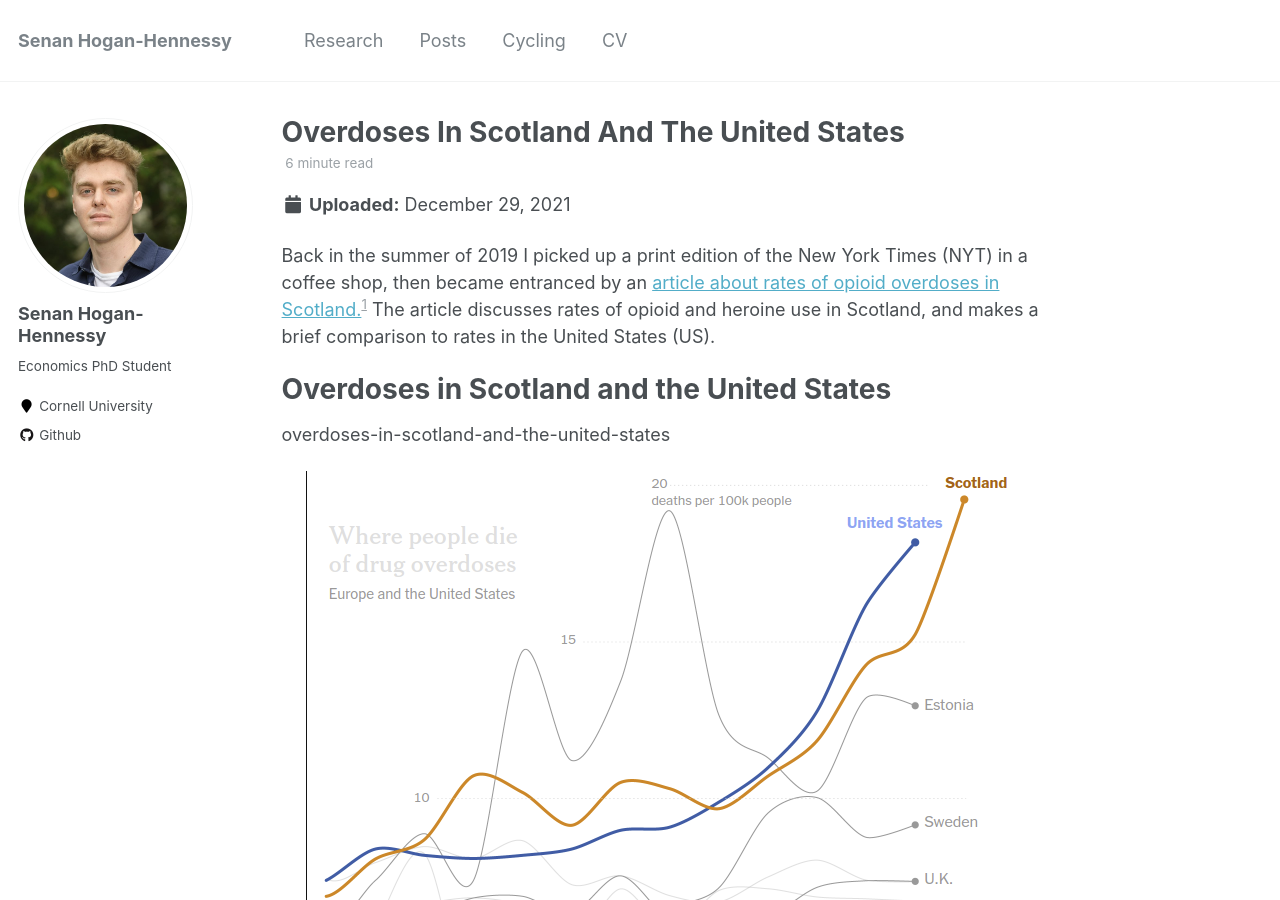
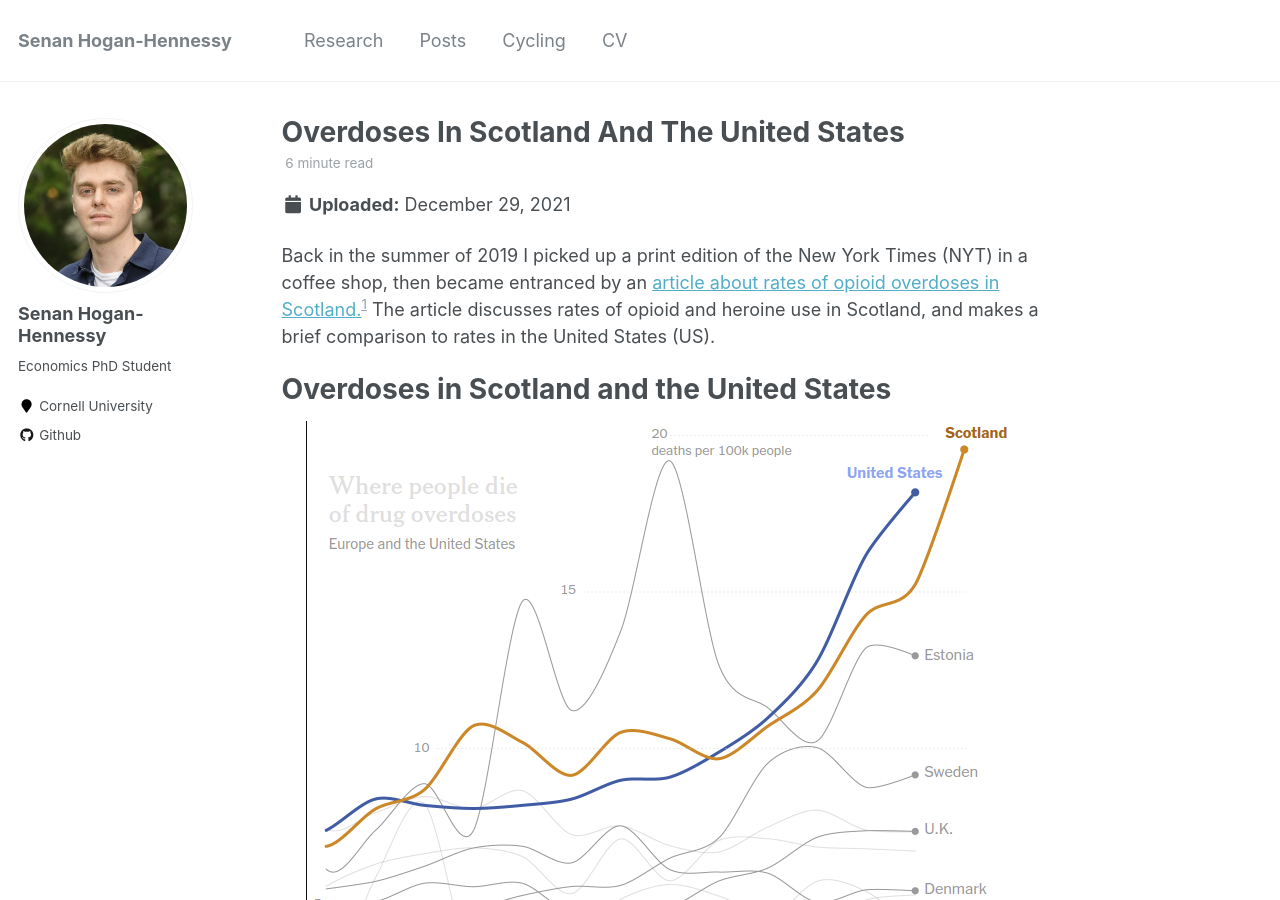
Before and after one commit to shoganhennessy/shoganhennessy.github.io, a Jekyll site: the page built from _posts/2021-12-29-overdoses-in-scotland-and-the-united-states.md, in a window 1280 px wide and 900 px high. Built offline with Jekyll 4.4.1, drawn with Linux system fonts in a browser that asks for light colours.

Commit message:
first draft on Scotland completed.

```diff
--- a/_posts/2021-12-29-overdoses-in-scotland-and-the-united-states.md
+++ b/_posts/2021-12-29-overdoses-in-scotland-and-the-united-states.md
@@ -2,8 +2,6 @@
 The article discusses rates of opioid and heroine use in Scotland, and makes a brief comparison to rates in the United States (US).
 
 # Overdoses in Scotland and the United States
-
-overdoses-in-scotland-and-the-united-states
 
 <p align="center">
 <img src="../files/posts/2021-12-29-overdoses-in-scotland-and-the-united-states-files/nyt-graph-overdose.png" style="display: block; margin: auto;" />
@@ -166,7 +164,7 @@
 England is clearly the dominant country in the UK makeup, which may explain why the UK as a whole does not have the rise in drug overdoses that we see in Scotland.
 The UK Office of National Statistics has documented that the rise in drug overdoses in the UK is concentrated outside of South England.[^2]
 
-<iframe height="574px" width="100%" src="https://www.ons.gov.uk/visualisations/dvc1499/fig4/index.html"></iframe>
+<iframe height="574px" width="150%" src="https://www.ons.gov.uk/visualisations/dvc1499/fig4/index.html"></iframe>
 
 The UK has a well-known North-South divide, where UK prosperity is concentrated in Southern England -- where historically the aristocracy and wealth of the UK have been centred.
 The North of England, Wales, and Scotland saw dramatic rises in living standards with the industrialisation of the the 1800s to mid-1900s, and a relative (to the South) fall with the deindustrialisation since the 1950s.
```
